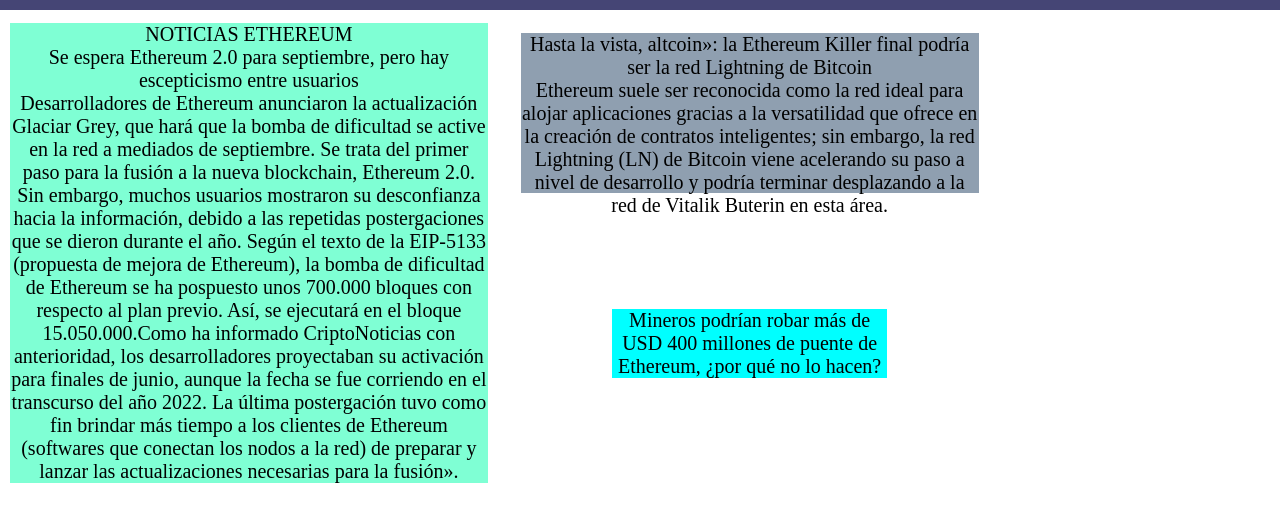
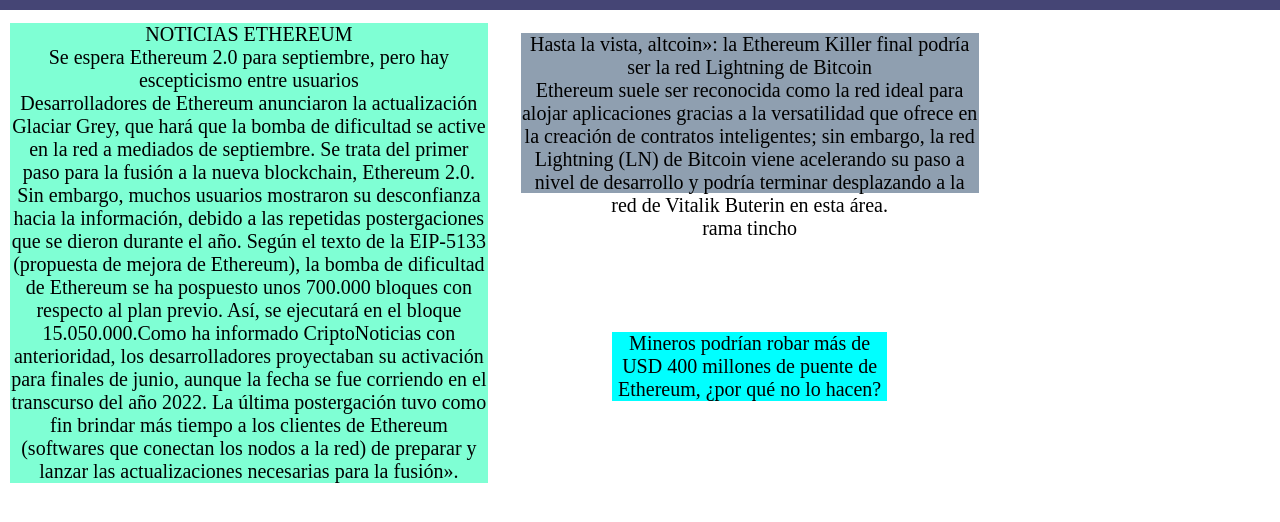
Before and after one commit to martincavigliasso/proyecto-final-grids-, a plain HTML site: page pages/noticias.html in a window 1280 px wide. Shown: the part 80-602 px from the top of the page. Drawn offline with Linux system fonts and the light colour scheme.

Commit message:
agregue texto en rama sec

```diff
--- a/pages/noticias.html
+++ b/pages/noticias.html
@@ -36,6 +36,9 @@
 
 
         </p>
+        <p>
+            rama tincho
+        </p>
         <h1 class="noticiaH1"></h1>
         <p class="noticiasPar">
             Mineros podrían robar más de USD 400 millones de puente de Ethereum, ¿por qué no lo hacen?
```
